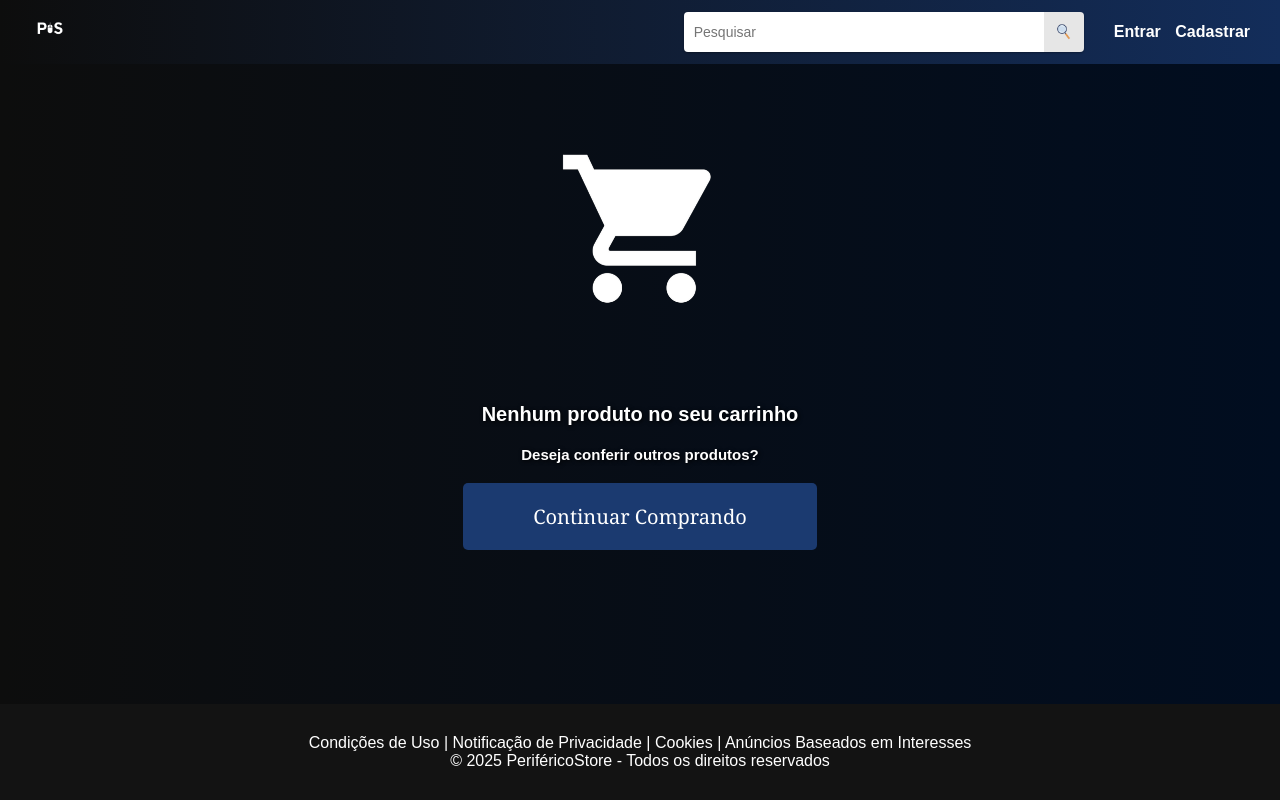
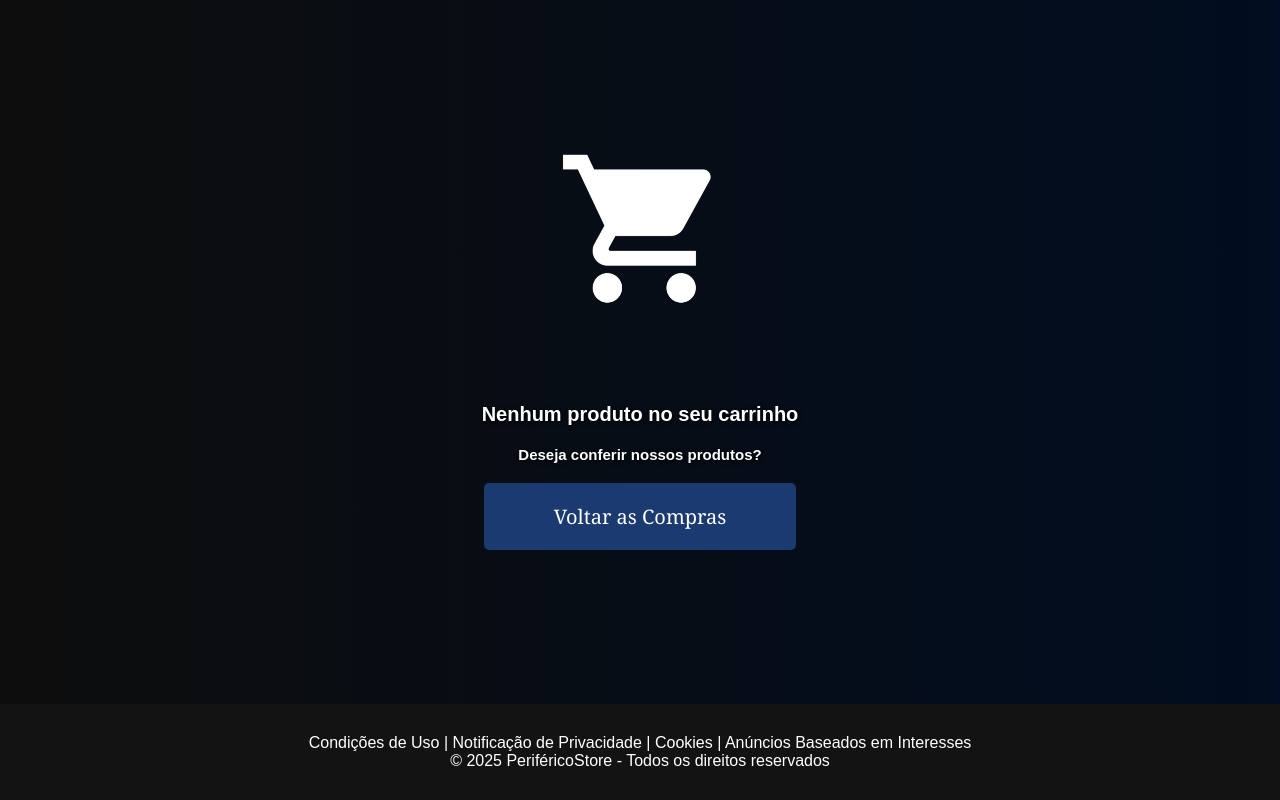
Before and after one commit to vitor-darezzo/e-commerce_perifericostor, a plain HTML site: page carrinho/carrinho.html in a window 1280 px wide. Drawn offline with Linux system fonts and the light colour scheme.

Commit message:
Update carrinho.html

```diff
--- a/carrinho/carrinho.html
+++ b/carrinho/carrinho.html
@@ -7,29 +7,12 @@
   <link rel="stylesheet" href="style.css">
 </head>
 <body>
-
-  <!-- HEADER -->
-  <header>
-    <a href="../tela_principal/site.html"><img src="../image/logo_perifericos_store_PS_sem_frase_branco.png" alt="PeriféricoStore"></a>
-    <div class="header-right">
-    <div class="search-bar">
-    <input type="text" placeholder="Pesquisar">
-    <button onclick="buscar()">
-     <img src="../image/lupa.png" alt="Buscar">
-    </button>
-    </div>
-    <nav>
-      <a href="../login/login.html">Entrar</a>
-      <a href="../cadastro/cadastro.html">Cadastrar</a>
-    </nav>
-  </div>
-  </header>
   <main>
     <div class="carrinho-vazio">
       <img src="../image/carrinho_transparente.png">
     <h1>Nenhum produto no seu carrinho</h1>
-    <h2>Deseja conferir outros produtos?</h2>
-         <button class="botao-continuar" onclick="window.location.href='../produtos/produtos.html'">Continuar Comprando</button>
+    <h2>Deseja conferir nossos produtos?</h2>
+         <button class="botao-continuar" onclick="window.location.href='../tela_produtos/produtos.html'">Voltar as Compras</button>
       </div>
     </main>
       <!-- RODAPÉ -->
```
